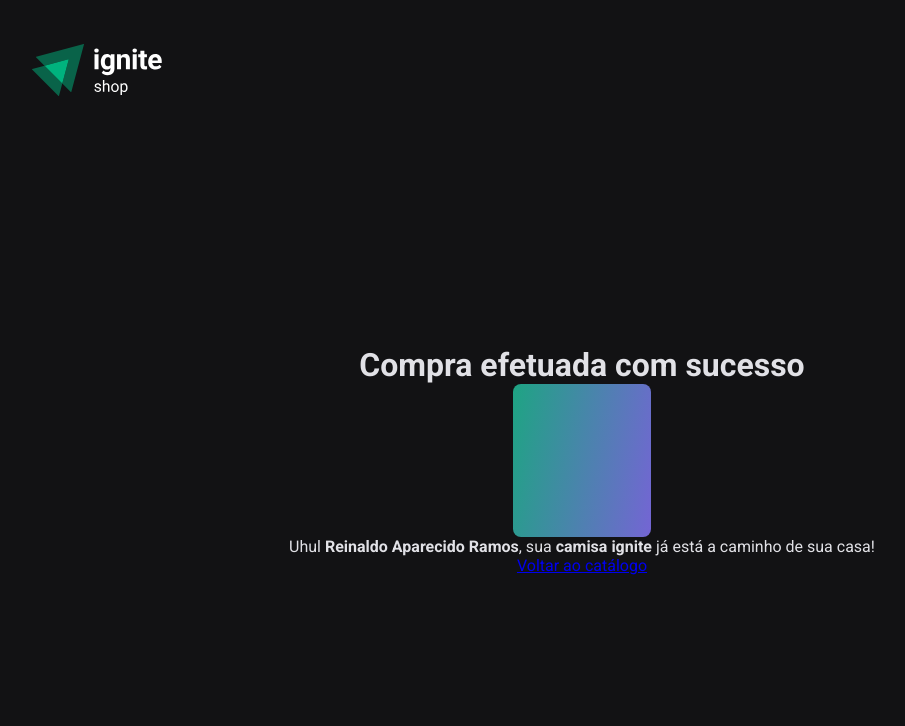
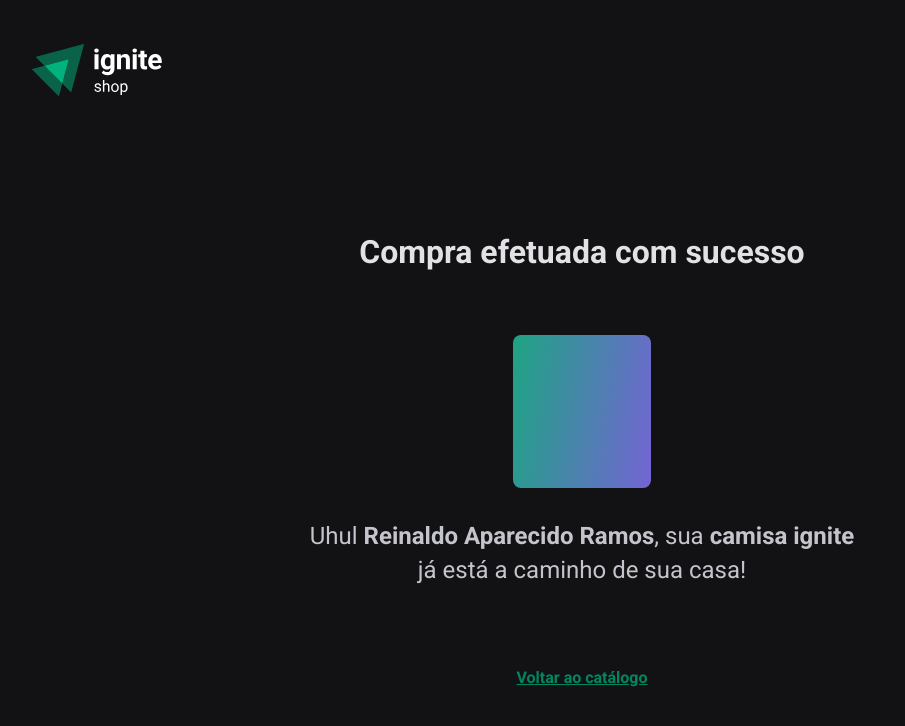
Before and after one commit to ReinaldoARamos/Ignite_Shop, a Next.js app: page /sucess in a window 1280 px wide. Shown: the top 726 px of the page, without its empty margins (58-963 px from the left). Built offline with nearby package versions, Linux system fonts and the light colour scheme.

Commit message:
terminando a estrutura

```diff
--- a/src/styles/pages/sucess.ts
+++ b/src/styles/pages/sucess.ts
@@ -7,6 +7,35 @@
   justifyContent: "center",
   height: 656,
   margin: "0 auto",
+
+  h1: {
+    fontSize: '$2xl',
+    color: '$gray100',
+
+  },
+
+  p: {
+    fontSize: '$xl',
+    color: '$gray300',
+    maxWidth: 560,
+    textAlign: 'center',
+    marginTop: '2rem',
+    lineHeight:  1.4
+  },
+
+  a: {
+    marginTop: '5rem',
+    display: 'block',
+    fontSize: '$l',
+    color:  '$green500',
+    fontWeight: 'bold',
+
+    '&:hover': {
+        color:  '$green300',
+        cursor: 'pointer'
+    },
+  }
+
 });
 
 export const ImagesContainer = styled("main", {
@@ -19,7 +48,7 @@
   display: "flex",
   flexDirection: "column",
   alignItems: "center",
-
+marginTop: '4rem',
   img: {
     objectFit: "cover",
   },
```
